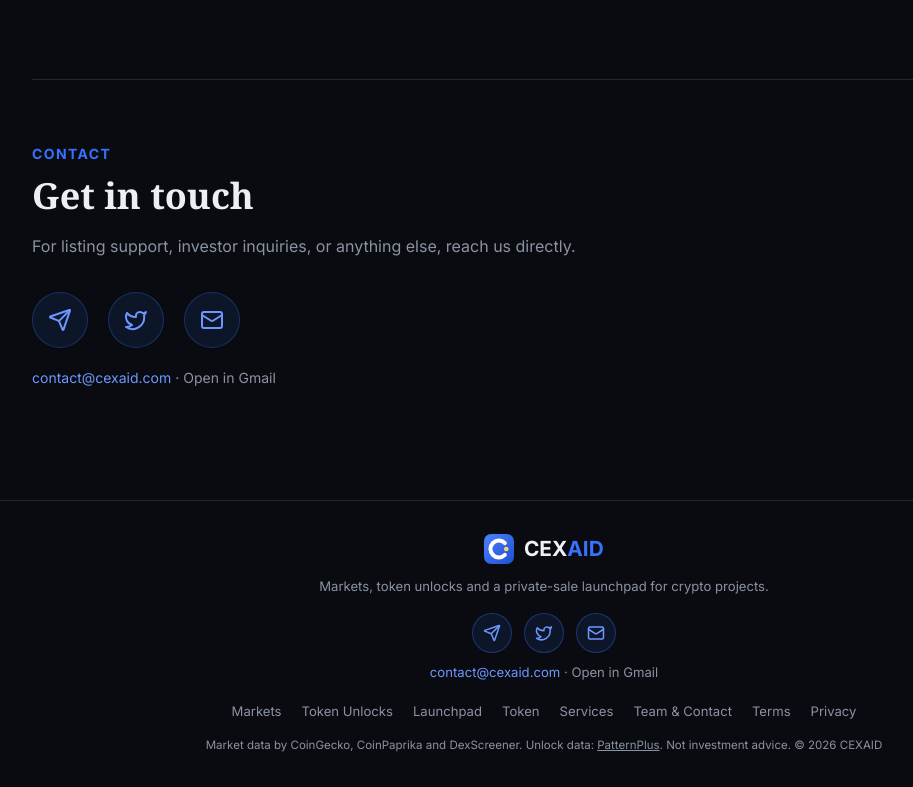
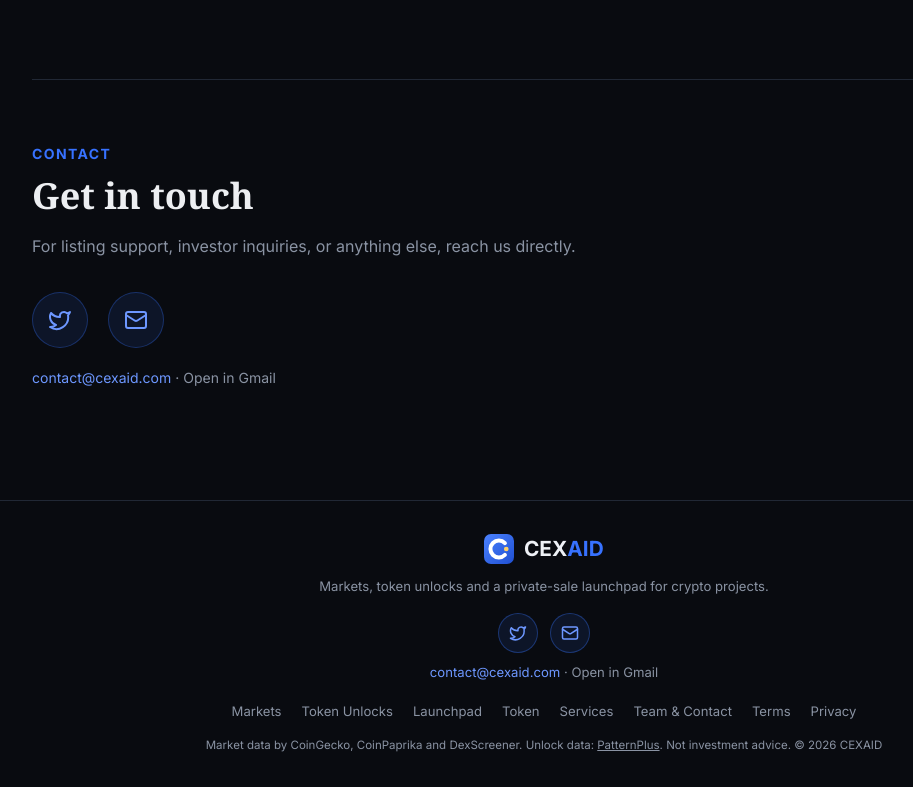
Before and after one commit to PisonAlpha/Cexaid, a Next.js app: page /about in a window 1280 px wide. Shown: the part 645-1432 px from the top of the page, without its empty margins (96-1009 px from the left). Built offline with nearby package versions, Linux system fonts and the light colour scheme; no server answers.

Commit message:
Remove Telegram links

```diff
--- a/app/about/page.jsx
+++ b/app/about/page.jsx
@@ -1,7 +1,7 @@
 import { SiteHeader } from "@/components/site/SiteHeader";
 import { SiteFooter } from "@/components/site/SiteFooter";
 import Link from "next/link";
-import { Send, Twitter, Mail } from "lucide-react";
+import { Twitter, Mail } from "lucide-react";
 
 export const metadata = {
   title: "Team & Contact | CEXAID",
@@ -74,15 +74,6 @@
 
           <div className="mt-8 flex flex-wrap items-center gap-5">
             <a
-              href="https://t.me/cexaidfunding"
-              target="_blank"
-              rel="noreferrer"
-              className="flex h-14 w-14 items-center justify-center rounded-full border border-[#3772ff]/30 bg-[#3772ff]/10 text-[#6d97ff] transition hover:bg-[#3772ff] hover:text-white"
-              aria-label="Telegram"
-            >
-              <Send />
-            </a>
-            <a
               href="https://x.com/cexaidfunding"
               target="_blank"
               rel="noreferrer"
--- a/app/services/page.jsx
+++ b/app/services/page.jsx
@@ -64,7 +64,6 @@
             <h2>Get Listed, Funded or Launched</h2>
             <p>Submit your project and our team will follow up on listing support, investor access or Launchpad applications.</p>
             <p className="links">
-              <a href="https://t.me/cexaidfunding" target="_blank" rel="noreferrer">Telegram</a>
               <a href="https://x.com/cexaidfunding" target="_blank" rel="noreferrer">X</a>
               <a href="mailto:contact@cexaid.com">contact@cexaid.com</a>
               <a href="https://mail.google.com/mail/?view=cm&fs=1&to=contact@cexaid.com&su=CEXAID%20enquiry" target="_blank" rel="noreferrer">Open in Gmail</a>
--- a/components/site/SiteFooter.jsx
+++ b/components/site/SiteFooter.jsx
@@ -1,12 +1,11 @@
 import Link from "next/link";
-import { Send, Twitter, Mail } from "lucide-react";
+import { Twitter, Mail } from "lucide-react";
 import { LogoMark } from "@/components/site/LogoMark";
 
 const EMAIL = "contact@cexaid.com";
 const GMAIL = `https://mail.google.com/mail/?view=cm&fs=1&to=${EMAIL}&su=${encodeURIComponent("CEXAID enquiry")}`;
 
 const SOCIALS = [
-  { label: "Telegram", href: "https://t.me/cexaidfunding", Icon: Send, external: true },
   { label: "X (Twitter)", href: "https://x.com/cexaidfunding", Icon: Twitter, external: true },
   { label: "Email", href: `mailto:${EMAIL}`, Icon: Mail, external: false },
 ];
```
